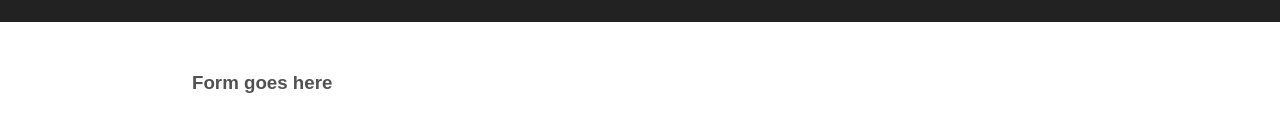
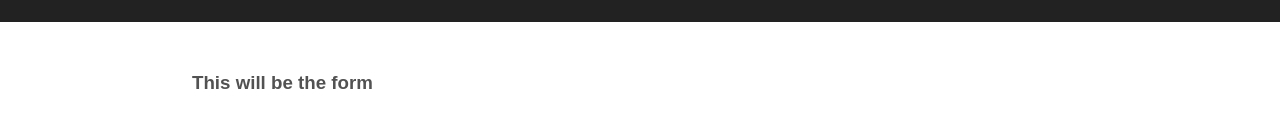
Before and after one commit to mark-williams/simple-forms, a React (Create React App) app: page /form in a window 1280 px wide. Shown: the part 168-300 px from the top of the page. Built offline with nearby package versions, Linux system fonts and the light colour scheme.

Commit message:
Created components for Home, PersonForm

```diff
--- a/src/components/App.js
+++ b/src/components/App.js
@@ -5,6 +5,7 @@ import { BrowserRouter as Router, Route, Switch } from 'react-router-dom';
 import styled from 'styled-components';
 import { Section } from '../style';
 import Home from './Home';
+import PersonForm from './PersonForm';
 
 const AppContainer = styled.div`
   width: 70%;
@@ -14,7 +15,7 @@ const AppContainer = styled.div`
 const Routes = () => (
   <Router>
     <Switch>
-      <Route exact path={'/form'} render={() => (<h3>Form goes here</h3>)} />
+      <Route exact path={'/form'} component={PersonForm} />
       <Route component={Home} />
     </Switch>
   </Router>
--- /dev/null
+++ b/src/components/PersonForm.js
@@ -0,0 +1,5 @@
+import React from 'react';
+
+export default () => (
+  <h3>This will be the form</h3>
+);
```
